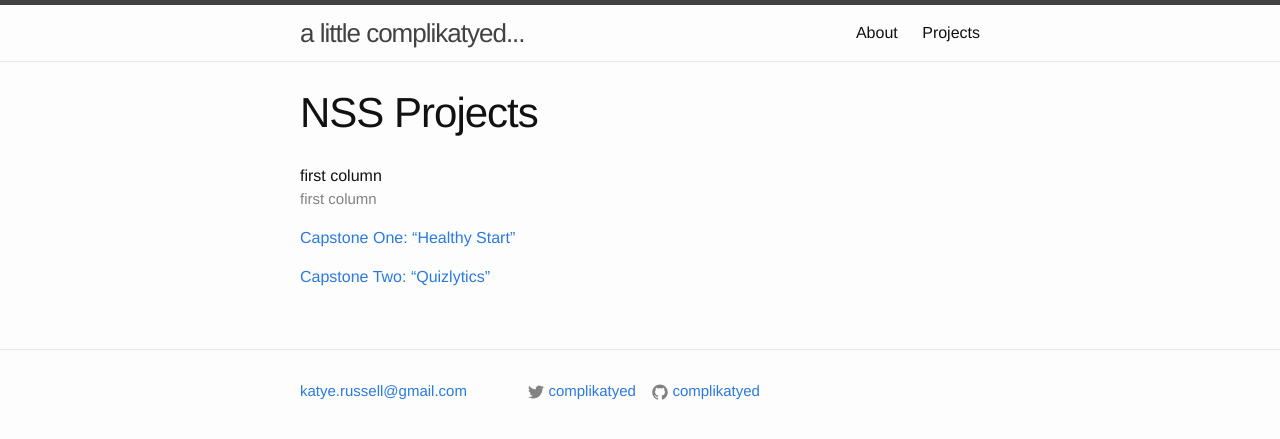
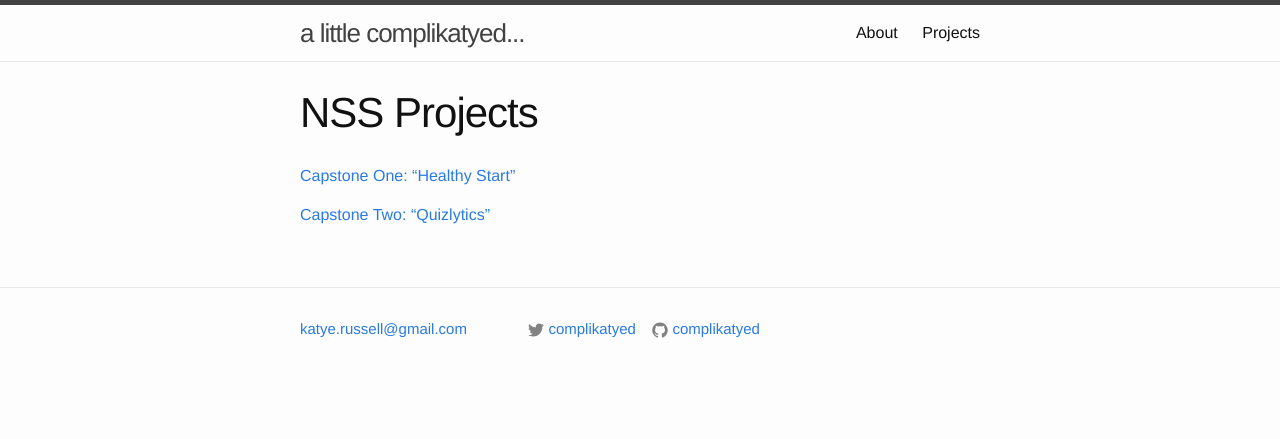
Before and after one commit to complikatyed/complikatyed-portfolio, a Jekyll site: the page built from projects.md, in a window 1280 px wide. Shown: the top 439 px of the page. Built offline with Jekyll 4.4.1, drawn with Linux system fonts in a browser that asks for light colours.

```diff
--- a/_layouts/page.html
+++ b/_layouts/page.html
@@ -6,21 +6,9 @@ layout: default
   <header class="post-header">
     <h1 class="post-title">{{ page.title }}</h1>
   </header>
-  <div class="page-col-wrapper">
-    <div class="page-col  footer-col-1">
-    first column
-    </div>
-  </div>
-  <div class="footer-col-wrapper">
-    <div class="footer-col  footer-col-1">
-    first column
-    </div>
-  </div>
+
   <article class="post-content">
     {{ content }}
   </article>
 
-
-
-
 </div>
```
Also changed, not shown: _layouts/post.html (+0 -12 lines).
